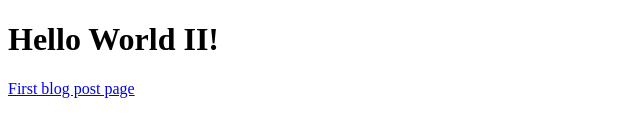
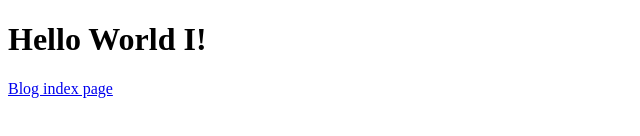
Before and after one commit to udayan/udayan.github.io, a plain HTML site: page index.html in a window 1280 px wide. Shown: the part 362-498 px from the top of the page, 0-640 px from the left. Drawn offline with Linux system fonts and the light colour scheme.

Commit message:
Update index.html

```diff
--- a/index.html
+++ b/index.html
@@ -6,7 +6,7 @@
     <body>
         this is the body of index html of 1st Page
 	<img src="Thoughts1.jpg" alt="Thoughts streaming out of mans head" />
-        <h1>Hello World II!</h1>
-	<a href="page2.html">First blog post page</a>
+        <h1>Hello World I!</h1>
+	<a href="page2.html">Blog index page</a>
     </body>
 </html>
```
